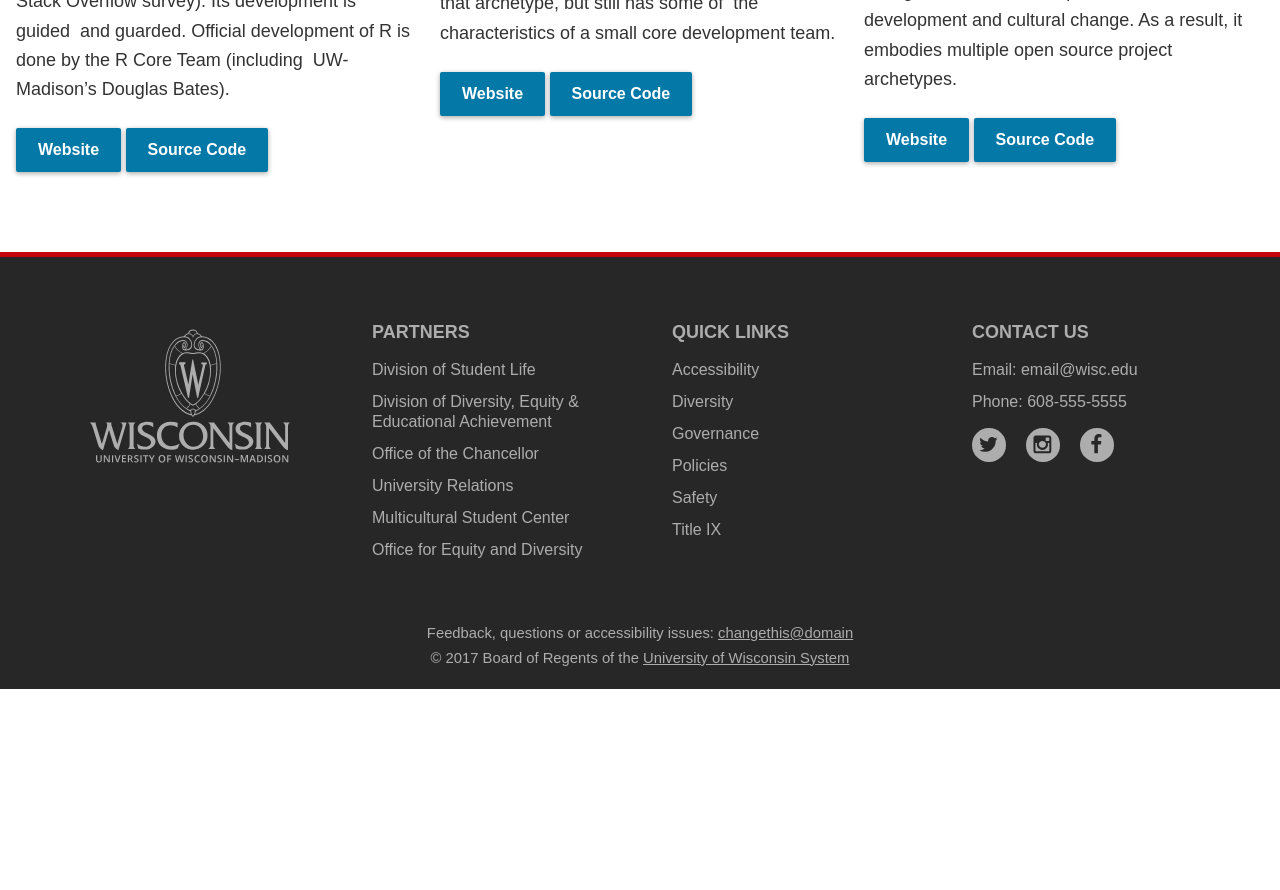
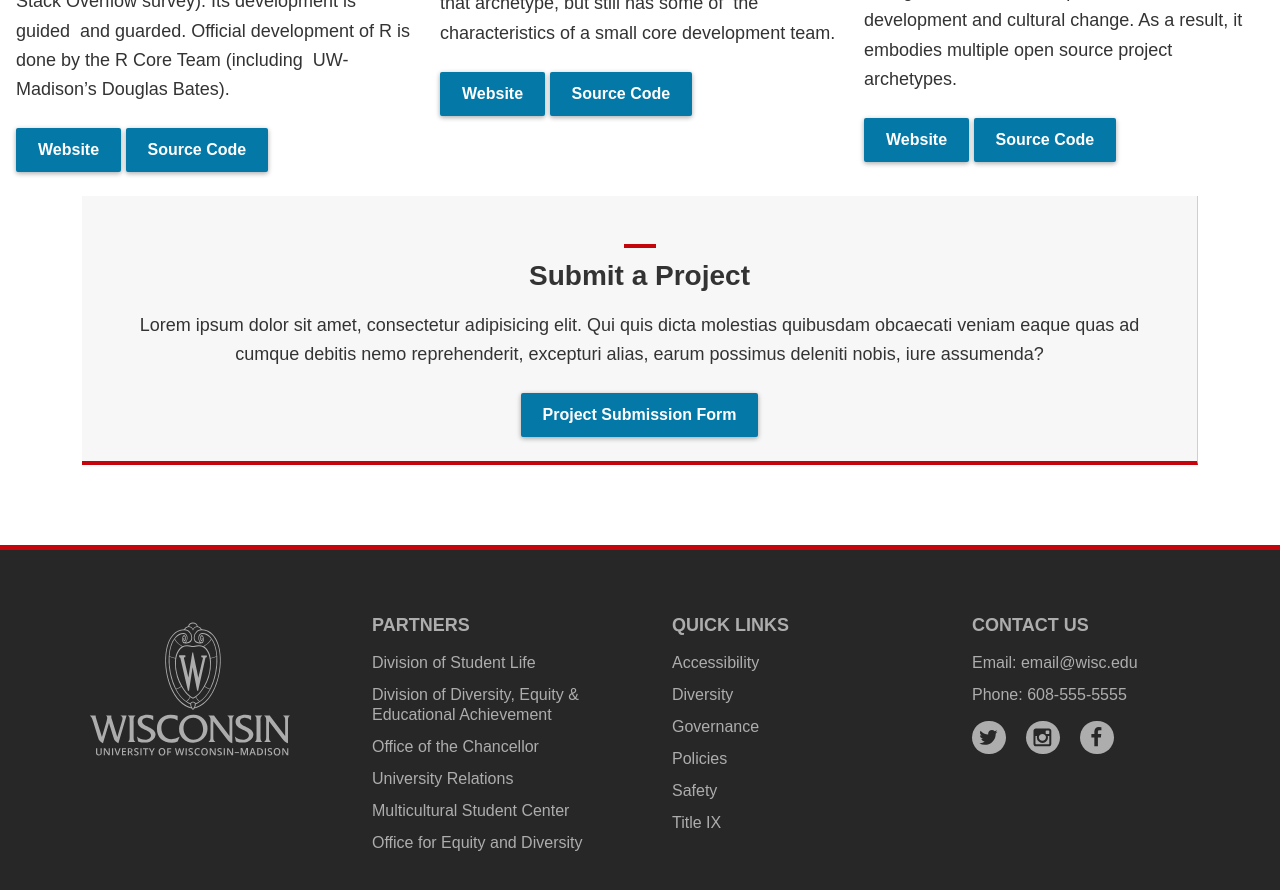
Before and after one commit to UW-Madison-DSI/ospo.wisc.edu-version-1.0, a Jekyll site: the page built from projects.html, in a window 1280 px wide and 900 px high, scrolled down 773 px. Shown: the top 890 px of the window. Built offline with Jekyll 4.4.1, drawn with Linux system fonts in a browser that asks for light colours; some web fonts are replaced; before the commit the page ends 1462 px from its top, so only the background shows below that.

Commit message:
Hooked up website and source code belonging to each project

```diff
--- a/projects.html
+++ b/projects.html
@@ -21,10 +21,10 @@
                 <img style="width: 60%" src="images/Rlogo.png" class="w-sm-25" />
                 <h2 class="uw-mini-bar">R (Programming Language)</h2>
                 <p>R is one of the major programming languages in the world (20th in global popularity in the 2022 Stack Overflow survey). Its development is guided  and guarded. Official development of R is done by the R Core Team (including  UW-Madison’s Douglas Bates).</p>
-                <a class="uw-button mb-sm-2 mb-lg-0"> <!-- add media queries instead? -->
+                <a href="https://www.r-project.org" class="uw-button mb-sm-2 mb-lg-0"> <!-- add media queries instead? -->
                     Website
                 </a>
-                <a class="uw-button">
+                <a href="https://svn.r-project.org/R/" class="uw-button">
                     Source Code
                 </a>
             </div>
@@ -33,10 +33,10 @@
                 <img style="width: 70%" src="images/pyhf-logo-small.png" class="w-sm-25" />
                 <h2 class="uw-mini-bar">pyhf</h2>
                 <p>pyhf started out as a small experimental project that fit this archetype. It has grown beyond that archetype, but still has some of  the characteristics of a small core development team.</p>
-                <a class="uw-button mb-sm-2 mb-lg-0">
+                <a href="https://pyhf.readthedocs.io/en/v0.7.5/" class="uw-button mb-sm-2 mb-lg-0">
                     Website
                 </a>
-                <a class="uw-button">
+                <a href="https://github.com/scikit-hep/pyhf  " class="uw-button">
                     Source Code
                 </a>
             </div>
@@ -45,14 +45,24 @@
                 <img style="width: 50%" src="images/imagej-logo.png" class="w-sm-25 mt-4" />
                 <h2 class="uw-mini-bar">ImageJ</h2>
                 <p>ImageJ is a project community, with a rich history dating back to  1997, of open source software development and cultural change. As a result, it  embodies multiple open source project archetypes.</p>
-                <a class="uw-button mb-sm-2 mb-lg-0">
+                <a href="https://imagej.net" class="uw-button mb-sm-2 mb-lg-0">
                     Website
                 </a>
-                <a class="uw-button">
+                <a href="https://github.com/imagej/ImageJ" class="uw-button">
                     Source Code
                 </a>
             </div>
         </div>
     </div>
+
+    <div class="container text-center">
+        <div class="mt-4 uw-content-box">
+            <h2 class="uw-mini-bar-center text-center">Submit a Project</h2>
+            <p>Lorem ipsum dolor sit amet, consectetur adipisicing elit. Qui quis dicta molestias quibusdam obcaecati veniam eaque quas ad cumque debitis nemo reprehenderit, excepturi alias, earum possimus deleniti nobis, iure assumenda?</p>
+            <a class="uw-button justify-content-center">
+                Project Submission Form
+            </a>
+        </div>
+    </div>
 </body>
 </html>
```
